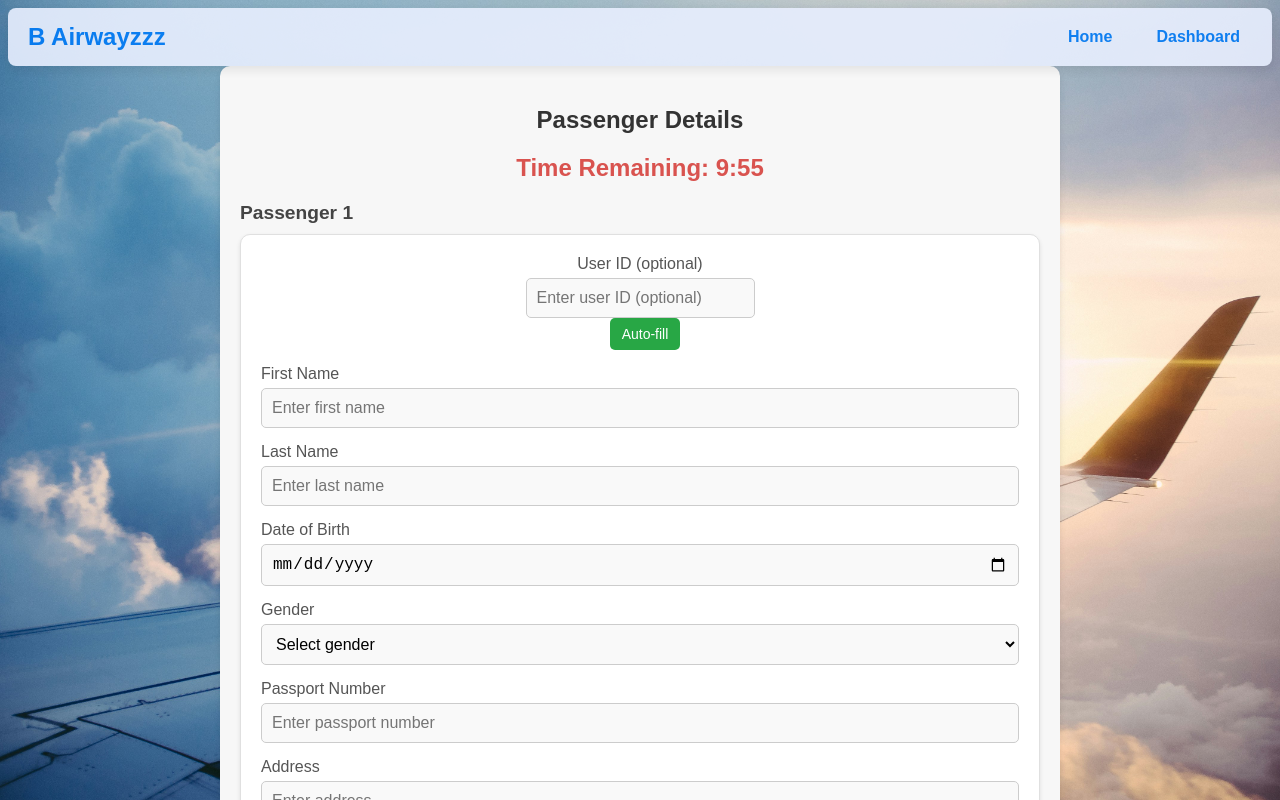
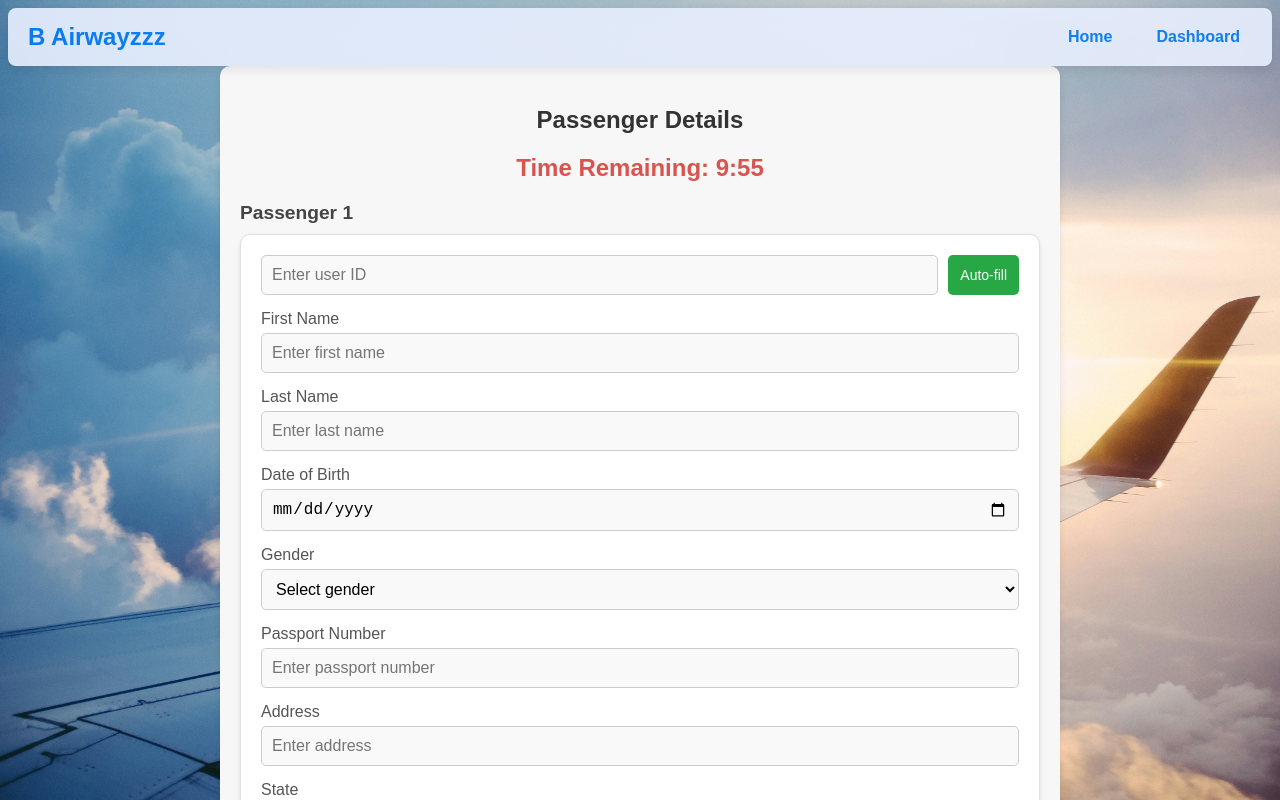
Before and after one commit to Shaveen12/Airline_frontend, an Angular app: page /passenger-details in a window 1280 px wide. Shown: the top 800 px of the page. Built offline with nearby package versions, Linux system fonts and the light colour scheme.

Commit message:
Styling changes

```diff
--- a/src/app/passenger-details/passenger-details.component.css
+++ b/src/app/passenger-details/passenger-details.component.css
@@ -84,11 +84,22 @@
 
 .user-id-group {
   display: flex;
-  align-items: center;
+  flex-direction: row;
+}
+
+.user-id-group label {
+  margin-right: 10px; /* Add some space between the label and input field */
+  min-width: 100px; /* Ensure the label has a consistent width */
+  flex: 1;
+}
+
+.user-id-group input {
+  flex: 1; /* Allow the input field to take up the available space */
+  margin-right: 10px; /* Add some space between the input field and the button */
+  flex: 1;
 }
 
 .fetch-button {
-  margin-left: 10px;
   padding: 8px 12px;
   background-color: #28a745;
   color: white;
@@ -101,7 +112,6 @@
 .fetch-button:hover {
   background-color: #218838;
 }
-
   @media (max-width: 768px) {
     .passenger-details-container {
       padding: 15px;
--- a/src/app/passenger-details/passenger-details.component.html
+++ b/src/app/passenger-details/passenger-details.component.html
@@ -13,8 +13,8 @@
 
         <div [formGroupName]="i" class="passenger-form">
           <div class="form-group user-id-group">
-            <label for="user_id_{{ i }}">User ID (optional)</label>
-            <input id="user_id_{{ i }}" formControlName="user_id" type="text" placeholder="Enter user ID (optional)">
+            <!-- <label for="user_id_{{ i }}">User ID (optional)</label> -->
+            <input id="user_id_{{ i }}" formControlName="user_id" type="text" placeholder="Enter user ID">
             <button type="button" class="fetch-button" (click)="fetchUserDetails(i)">Auto-fill</button>
           </div>
 
```
